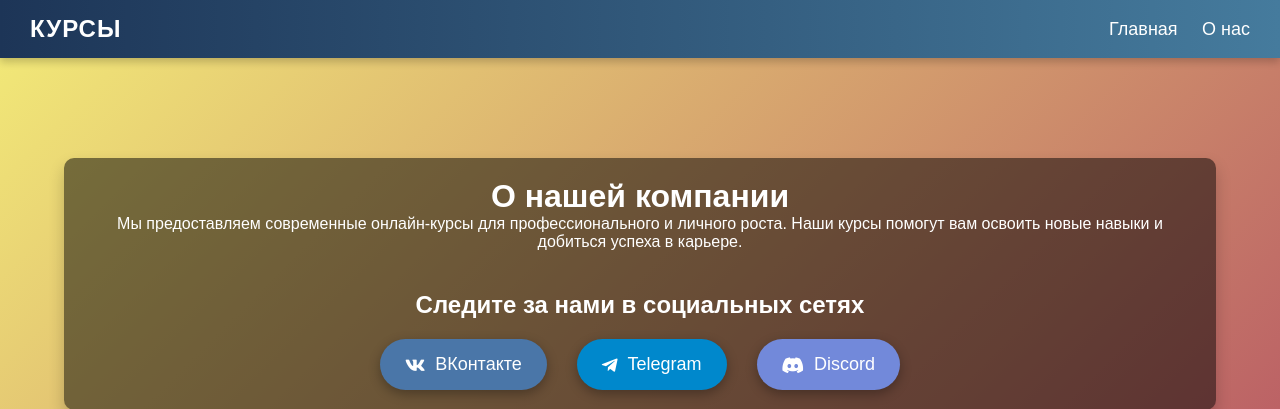
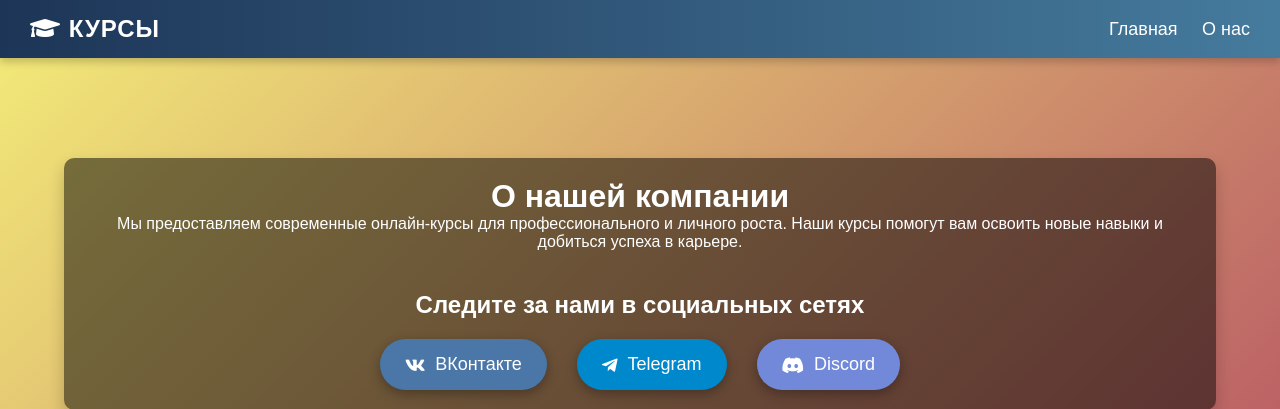
Before and after one commit to Klinexsov/flaskapp, a Flask app: page /about in a window 1280 px wide. Shown: the top 409 px of the page. Run offline with Flask 2, Linux system fonts and the light colour scheme.

Commit message:
base.html

```diff
--- a/templates/base.html
+++ b/templates/base.html
@@ -7,11 +7,13 @@
     <link rel="stylesheet" href="{{ url_for('static', filename='styles.css') }}">
     <script defer src="{{ url_for('static', filename='script.js') }}"></script>
     <link rel="stylesheet" href="https://cdnjs.cloudflare.com/ajax/libs/font-awesome/5.15.4/css/all.min.css">
-
+    <link href="https://fonts.googleapis.com/css2?family=Montserrat:wght@700&family=Open+Sans:wght@400&display=swap" rel="stylesheet">
 </head>
 <body>
     <header class="header">
-        <div class="logo">Курсы</div>
+        <div class="logo">
+            <i class="fas fa-graduation-cap"></i> Курсы
+        </div>
         <nav>
             <a href="/">Главная</a>
             <a href="/about">О нас</a>
```
